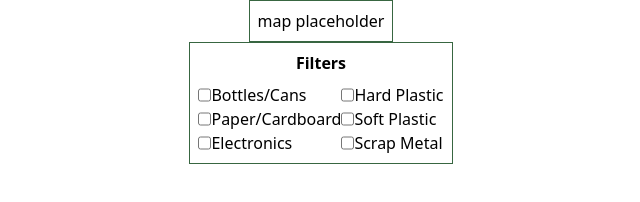
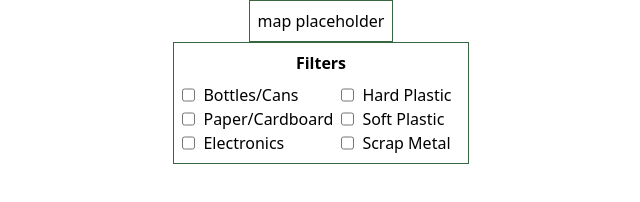
Before and after one commit to moxharley/1800_202530_DTC01, a website built with Vite: page map.html in a window 1280 px wide. Shown: the whole page, without its empty margins (319-959 px from the left). Built offline with nearby package versions, Linux system fonts and the light colour scheme.

Commit message:
Edit basic css for map page

```diff
--- a/map.html
+++ b/map.html
@@ -27,29 +27,29 @@
                     <div class="flex flex-col">
                         <div class="flex">
                             <input type="checkbox" name="bottles_and_cans" />
-                            <label for="bottles_and_cans">Bottles/Cans</label>
+                            <label for="bottles_and_cans" class="px-2">Bottles/Cans</label>
                         </div>
                         <div class="flex">
                             <input type="checkbox" name="paper_and_cardboard" />
-                            <label for="paper_and_cardboard">Paper/Cardboard</label>
+                            <label for="paper_and_cardboard" class="px-2">Paper/Cardboard</label>
                         </div>
                         <div class="flex">
                             <input type="checkbox" name="electronics" />
-                            <label for="electronics">Electronics</label>
+                            <label for="electronics" class="px-2">Electronics</label>
                         </div>
                     </div>
                     <div class="flex flex-col">
                         <div class="flex">
                             <input type="checkbox" name="hard_plastic" />
-                            <label for="hard_plastic">Hard Plastic</label>
+                            <label for="hard_plastic" class="px-2">Hard Plastic</label>
                         </div>
                         <div class="flex">
                             <input type="checkbox" name="soft_plastic" />
-                            <label for="soft_plastic">Soft Plastic</label>
+                            <label for="soft_plastic" class="px-2">Soft Plastic</label>
                         </div>
                         <div class="flex">
                             <input type="checkbox" name="scrap_metal" />
-                            <label for="scrap_metal">Scrap Metal</label>
+                            <label for="scrap_metal" class="px-2">Scrap Metal</label>
                         </div>
                     </div>
                 </div>
```
